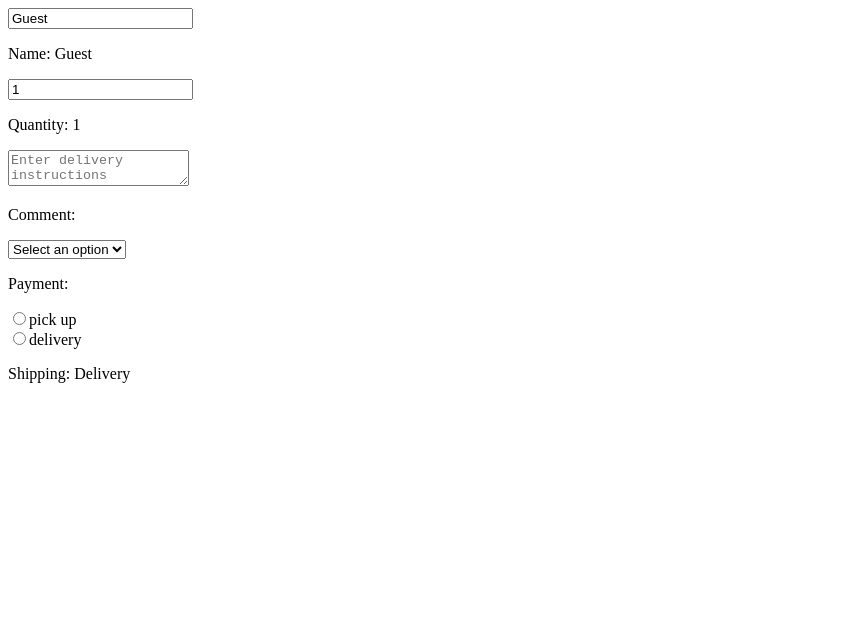
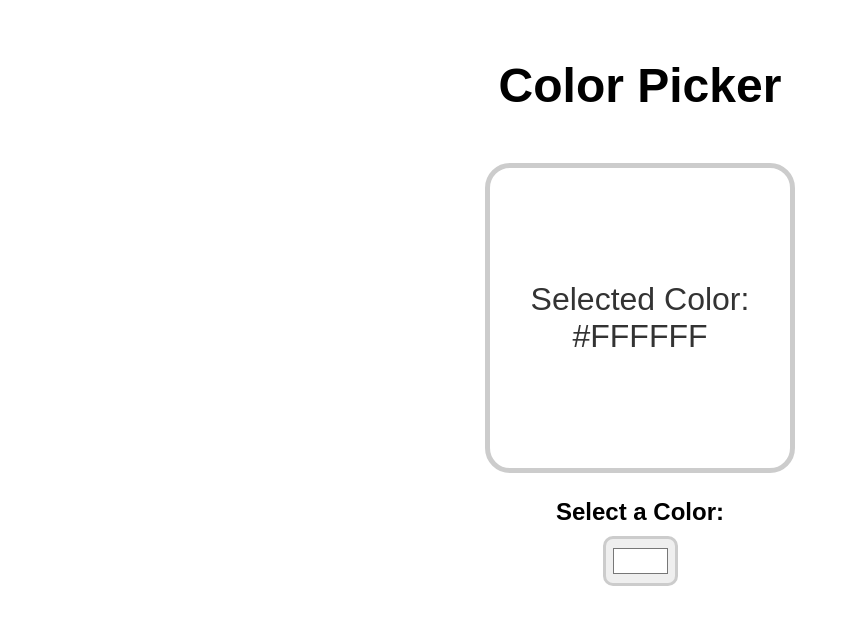
Before and after one commit to janet-barbie/React-crash-course, a React (Vite) app in the folder react-app/: page / in a window 1280 px wide. Shown: the top 624 px of the page, without its empty margins (0-850 px from the left). Built offline with nearby package versions, Linux system fonts and the light colour scheme.

Commit message:
color picker exercise

```diff
--- a/react-app/src/App.jsx
+++ b/react-app/src/App.jsx
@@ -9,12 +9,13 @@
 import ProfilePicture from './ProfilePicture.jsx'
 import MyComponent from './MyComponent.jsx'
 import Counter from './Counter.jsx'
+import ColorPicker from './ColorPicker.jsx'
 function App() {
 
 return(
  <>
  {/* <Counter/> */}
-<MyComponent/>
+<ColorPicker/>
  </>
 
 )
--- /dev/null
+++ b/react-app/src/ColorPicker.jsx
@@ -0,0 +1,20 @@
+import React,{useState} from 'react'
+function ColorPicker(){
+    const [color,setColor] = useState("#FFFFFF")
+    function handleColorChange(event){
+        setColor(event.target.value)
+    }
+
+    return(<div className='color-picker-container'>
+           <h1>Color Picker</h1>
+           <div className='color-display' style={{backgroundColor:color}}>
+            <p>Selected Color: {color}</p>
+           </div>
+           <label>Select a Color:</label>
+           <input type="color" value={color} onChange={handleColorChange}/>
+           </div>)
+
+
+}
+
+export default ColorPicker
--- a/react-app/src/index.css
+++ b/react-app/src/index.css
@@ -1,3 +1,6 @@
+body{
+   font-family: Arial,sans-serif;
+}
 .card{
     border: 1px solid hsl(0,0%,80%);
     border-radius: 10px;
@@ -96,3 +99,40 @@
  .counter-button:hover{
    background-color: hsl(197, 100%, 48%);
  }
+.color-picker-container{
+   display: flex;
+   flex-direction: column;
+   align-items: center;
+}
+h1{
+   margin:50px;
+   font-size: 3rem;;
+}
+.color-display{
+   width:300px;
+   height:300px;
+   display: flex;
+   justify-content: center;
+   align-items: center;
+   border: 5px solid hsl(0,0%,80%);
+   border-radius: 25px;
+   margin-bottom: 25px;
+   transition: 0.25s ease;
+}
+.color-display p{
+   color: hsl(0,0%,20%);
+   font-size: 2rem;
+   text-align: center;
+}
+label{
+   font-size: 1.5rem;
+   font-weight: bold;
+   margin-bottom: 10px;
+}
+input[type="color"]{
+   width: 75px;
+   height: 50px;
+   padding: 5px;
+   border-radius: 10px;
+   border: 3px solid hsl(0,0%,80%);
+}
```
